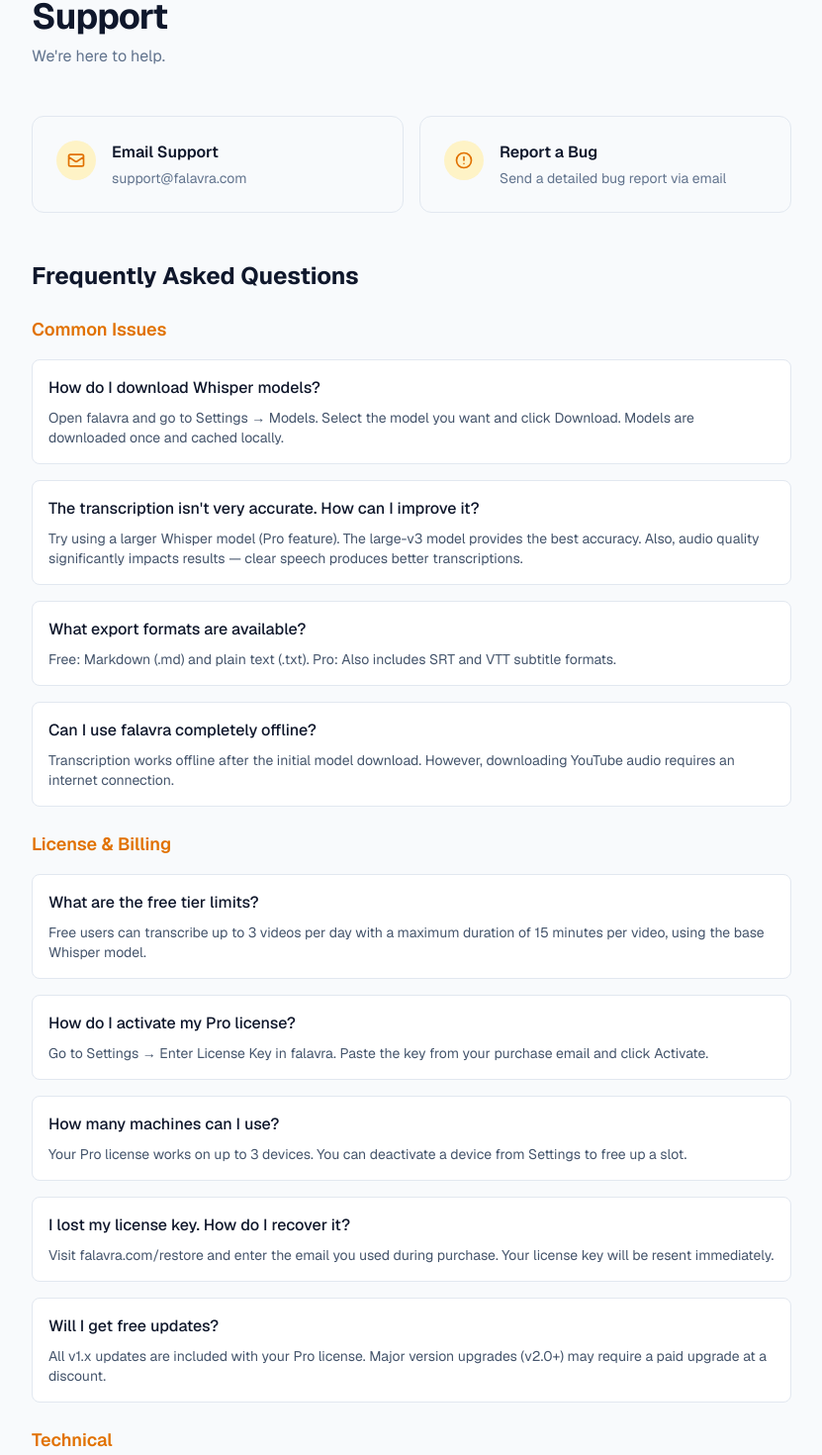
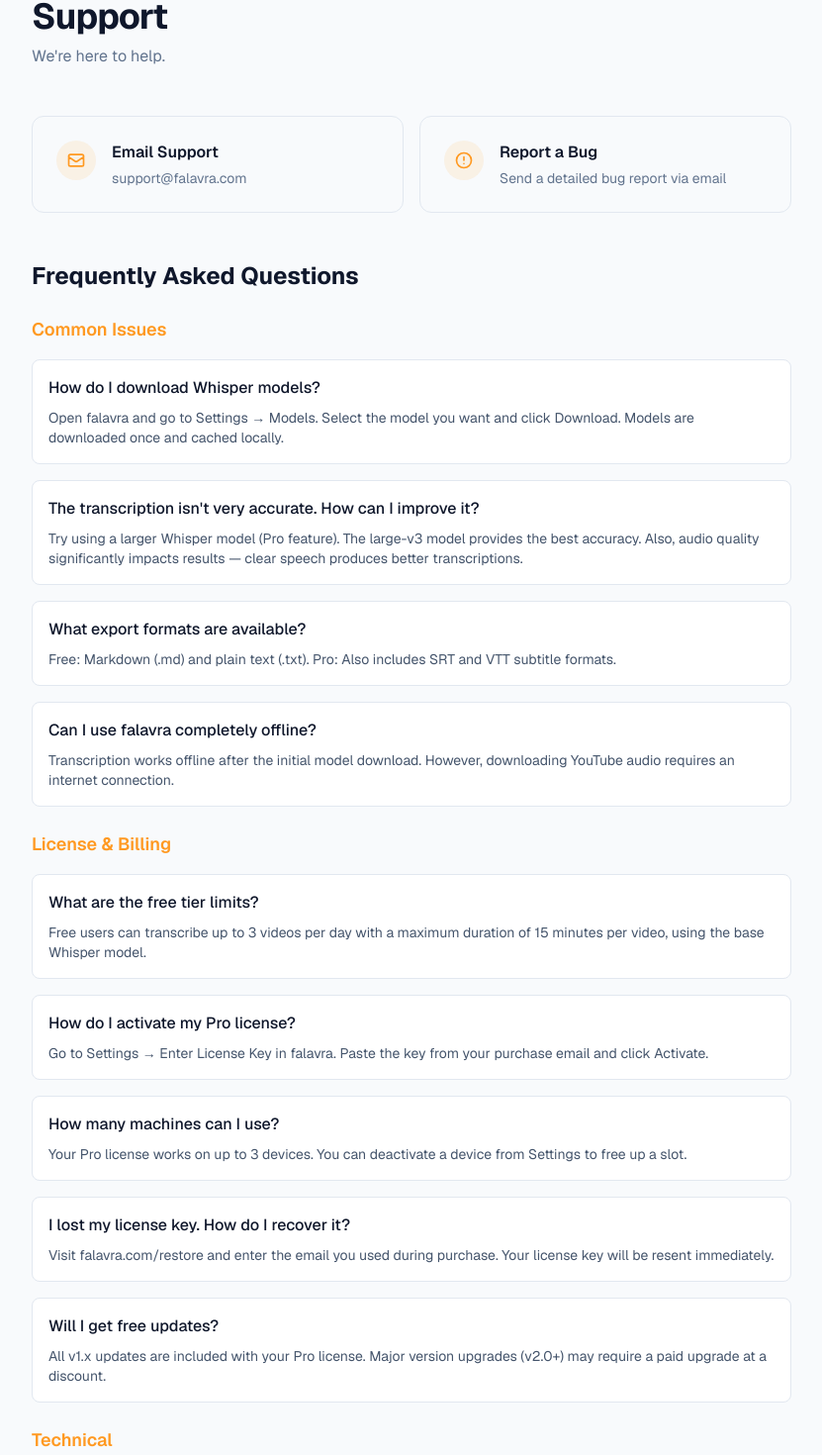
Before and after one commit to helsky-labs/falavra-site, a Next.js app: page /support in a window 1280 px wide. Shown: the part 131-1601 px from the top of the page at 99% size, without its empty margins (224-1055 px from the left). Built offline with nearby package versions, Linux system fonts and the light colour scheme; no server answers.

Commit message:
fix: replace amber brand references on pricing, support, restore, success, terms, privacy, and 404 pages

```diff
--- a/src/app/not-found.tsx
+++ b/src/app/not-found.tsx
@@ -25,7 +25,7 @@
           </p>
           <Link
             href="/"
-            className="inline-flex items-center gap-2 px-6 py-3 rounded-xl bg-amber-600 hover:bg-amber-700 text-white font-semibold transition-colors"
+            className="inline-flex items-center gap-2 px-6 py-3 rounded-xl bg-gradient-to-r from-brand via-[#FF3645] to-brand-magenta hover:opacity-90 text-white font-semibold transition-colors"
           >
             Go home
           </Link>
--- a/src/app/privacy/page.tsx
+++ b/src/app/privacy/page.tsx
@@ -79,7 +79,7 @@
               <h2 className="text-xl font-semibold mb-3">{t("contact.title")}</h2>
               <p className="text-slate-600 dark:text-slate-400">
                 {t("contact.text")}{" "}
-                <a href="mailto:support@falavra.com" className="text-amber-600 dark:text-amber-400 hover:underline">
+                <a href="mailto:support@falavra.com" className="text-brand dark:text-brand-light hover:underline">
                   support@falavra.com
                 </a>
               </p>
--- a/src/app/restore/page.tsx
+++ b/src/app/restore/page.tsx
@@ -54,7 +54,7 @@
               </div>
               <h2 className="text-2xl font-bold mb-4">{t("success.title")}</h2>
               <p className="text-slate-600 dark:text-slate-400 mb-8">{t("success.text")}</p>
-              <Link href="/" className="text-amber-600 dark:text-amber-400 hover:underline">
+              <Link href="/" className="text-brand dark:text-brand-light hover:underline">
                 {t("success.backHome")}
               </Link>
             </div>
@@ -77,7 +77,7 @@
                     value={email}
                     onChange={(e) => setEmail(e.target.value)}
                     placeholder={t("emailPlaceholder")}
-                    className="w-full px-4 py-3 rounded-lg border border-slate-300 dark:border-slate-600 bg-white dark:bg-slate-800 focus:ring-2 focus:ring-amber-500 focus:border-transparent outline-none transition-shadow"
+                    className="w-full px-4 py-3 rounded-lg border border-slate-300 dark:border-slate-600 bg-white dark:bg-slate-800 focus:ring-2 focus:ring-brand focus:border-transparent outline-none transition-shadow"
                   />
                 </div>
 
@@ -88,7 +88,7 @@
                 <button
                   type="submit"
                   disabled={isSubmitting || !email}
-                  className="w-full px-4 py-3 rounded-lg bg-amber-600 hover:bg-amber-700 disabled:bg-amber-400 text-white font-semibold transition-colors"
+                  className="w-full px-4 py-3 rounded-lg bg-gradient-to-r from-brand via-[#FF3645] to-brand-magenta hover:opacity-90 disabled:opacity-50 text-white font-semibold transition-colors"
                 >
                   {isSubmitting ? t("submitting") : t("submit")}
                 </button>
--- a/src/app/support/page.tsx
+++ b/src/app/support/page.tsx
@@ -40,10 +40,10 @@
             <div className="grid sm:grid-cols-2 gap-4">
               <a
                 href="mailto:support@falavra.com"
-                className="flex items-start gap-4 p-6 rounded-xl border border-slate-200 dark:border-slate-700 hover:border-amber-200 dark:hover:border-amber-800 transition-colors"
+                className="flex items-start gap-4 p-6 rounded-xl border border-slate-200 dark:border-slate-700 hover:border-brand/30 dark:hover:border-brand/20 transition-colors"
               >
-                <div className="w-10 h-10 rounded-full bg-amber-100 dark:bg-amber-900/30 flex items-center justify-center flex-shrink-0">
-                  <svg className="w-5 h-5 text-amber-600 dark:text-amber-400" fill="none" viewBox="0 0 24 24" stroke="currentColor">
+                <div className="w-10 h-10 rounded-full bg-brand/10 dark:bg-brand/20 flex items-center justify-center flex-shrink-0">
+                  <svg className="w-5 h-5 text-brand dark:text-brand-light" fill="none" viewBox="0 0 24 24" stroke="currentColor">
                     <path strokeLinecap="round" strokeLinejoin="round" strokeWidth={2} d="M3 8l7.89 5.26a2 2 0 002.22 0L21 8M5 19h14a2 2 0 002-2V7a2 2 0 00-2-2H5a2 2 0 00-2 2v10a2 2 0 002 2z" />
                   </svg>
                 </div>
@@ -55,10 +55,10 @@
 
               <a
                 href="mailto:support@falavra.com?subject=Bug%20Report"
-                className="flex items-start gap-4 p-6 rounded-xl border border-slate-200 dark:border-slate-700 hover:border-amber-200 dark:hover:border-amber-800 transition-colors"
+                className="flex items-start gap-4 p-6 rounded-xl border border-slate-200 dark:border-slate-700 hover:border-brand/30 dark:hover:border-brand/20 transition-colors"
               >
-                <div className="w-10 h-10 rounded-full bg-amber-100 dark:bg-amber-900/30 flex items-center justify-center flex-shrink-0">
-                  <svg className="w-5 h-5 text-amber-600 dark:text-amber-400" fill="none" viewBox="0 0 24 24" stroke="currentColor">
+                <div className="w-10 h-10 rounded-full bg-brand/10 dark:bg-brand/20 flex items-center justify-center flex-shrink-0">
+                  <svg className="w-5 h-5 text-brand dark:text-brand-light" fill="none" viewBox="0 0 24 24" stroke="currentColor">
                     <path strokeLinecap="round" strokeLinejoin="round" strokeWidth={2} d="M12 8v4m0 4h.01M21 12a9 9 0 11-18 0 9 9 0 0118 0z" />
                   </svg>
                 </div>
@@ -75,7 +75,7 @@
             <h2 className="text-2xl font-bold mb-6">{t("faq.title")}</h2>
             <div className="space-y-6">
               <div>
-                <h3 className="text-lg font-semibold mb-4 text-amber-600 dark:text-amber-400">{t("faq.common.title")}</h3>
+                <h3 className="text-lg font-semibold mb-4 text-brand dark:text-brand-light">{t("faq.common.title")}</h3>
                 <div className="space-y-4">
                   <FaqItem question={t("faq.common.modelDownload.q")} answer={t("faq.common.modelDownload.a")} />
                   <FaqItem question={t("faq.common.accuracy.q")} answer={t("faq.common.accuracy.a")} />
@@ -85,7 +85,7 @@
               </div>
 
               <div>
-                <h3 className="text-lg font-semibold mb-4 text-amber-600 dark:text-amber-400">{t("faq.license.title")}</h3>
+                <h3 className="text-lg font-semibold mb-4 text-brand dark:text-brand-light">{t("faq.license.title")}</h3>
                 <div className="space-y-4">
                   <FaqItem question={t("faq.license.free.q")} answer={t("faq.license.free.a")} />
                   <FaqItem question={t("faq.license.activate.q")} answer={t("faq.license.activate.a")} />
@@ -96,7 +96,7 @@
               </div>
 
               <div>
-                <h3 className="text-lg font-semibold mb-4 text-amber-600 dark:text-amber-400">{t("faq.technical.title")}</h3>
+                <h3 className="text-lg font-semibold mb-4 text-brand dark:text-brand-light">{t("faq.technical.title")}</h3>
                 <div className="space-y-4">
                   <FaqItem question={t("faq.technical.requirements.q")} answer={t("faq.technical.requirements.a")} />
                   <FaqItem question={t("faq.technical.storage.q")} answer={t("faq.technical.storage.a")} />
@@ -113,7 +113,7 @@
             <p className="text-slate-600 dark:text-slate-400 mb-4">{t("restore.text")}</p>
             <Link
               href="/restore"
-              className="inline-flex items-center gap-2 px-4 py-2 rounded-lg bg-amber-600 hover:bg-amber-700 text-white font-medium text-sm transition-colors"
+              className="inline-flex items-center gap-2 px-4 py-2 rounded-lg bg-gradient-to-r from-brand via-[#FF3645] to-brand-magenta hover:opacity-90 text-white font-medium text-sm transition-colors"
             >
               {t("restore.button")}
             </Link>
--- a/src/app/terms/page.tsx
+++ b/src/app/terms/page.tsx
@@ -83,7 +83,7 @@
                 We offer a 14-day money-back guarantee from the date of
                 purchase. If you are not satisfied with falavra Pro for any
                 reason, you may request a full refund by contacting us at{" "}
-                <a href="mailto:support@falavra.com" className="text-amber-600 dark:text-amber-400 hover:underline">
+                <a href="mailto:support@falavra.com" className="text-brand dark:text-brand-light hover:underline">
                   support@falavra.com
                 </a>{" "}
                 within 14 days of your purchase. Refunds are processed through
@@ -162,7 +162,7 @@
               <h2 className="text-xl font-semibold mb-3">12. Contact</h2>
               <p className="text-slate-600 dark:text-slate-400">
                 If you have questions about these Terms, contact us at{" "}
-                <a href="mailto:support@falavra.com" className="text-amber-600 dark:text-amber-400 hover:underline">
+                <a href="mailto:support@falavra.com" className="text-brand dark:text-brand-light hover:underline">
                   support@falavra.com
                 </a>.
               </p>
```
Also changed, not shown: src/app/pricing/page.tsx (+4 -4 lines), src/app/success/page.tsx (+5 -5 lines).
